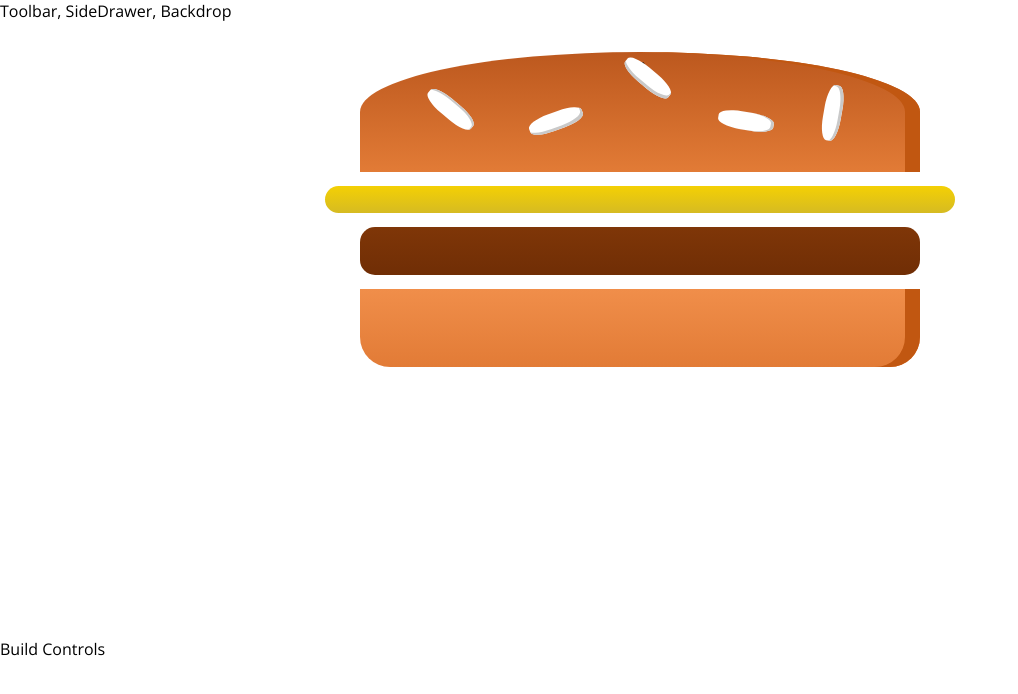
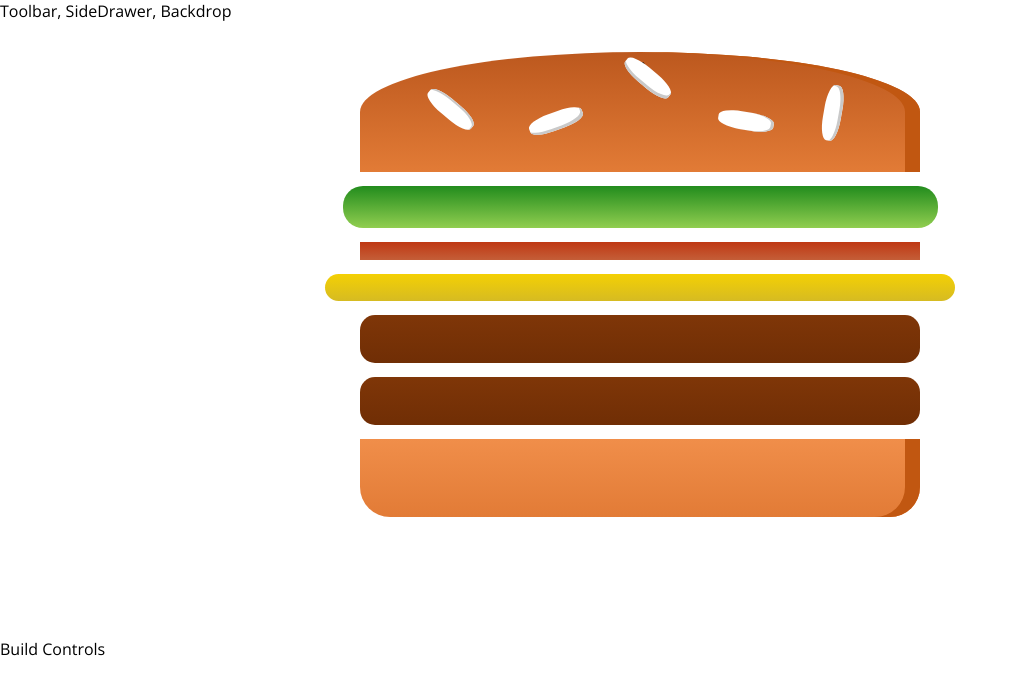
Before and after one commit to ashutoshbidaliya/Burger-app, a React app: page / in a window 1280 px wide. Shown: the top 694 px of the page, without its empty margins (0-1018 px from the left). Built offline with nearby package versions, Linux system fonts and the light colour scheme.

Commit message:
Adding  state to the project

```diff
--- a/src/components/Burger/Burger.js
+++ b/src/components/Burger/Burger.js
@@ -4,11 +4,18 @@
 import BurgerIngredient from './BurgerIngredient/BurgerIngredient';
 
 const burger = (props) => {
+    const transformedIngredients = Object.keys(props.ingredients)
+    .map(igKey => {
+        return[...Array(props.ingredients[igKey])].map((_, i) => {
+            return <BurgerIngredient key={igKey + i} type={igKey}/>;
+        });
+    });
+
+
     return (
         <div className={classes.Burger}>
             <BurgerIngredient type="bread-top"/>
-            <BurgerIngredient type="cheese"/>
-            <BurgerIngredient type="meat"/>
+            {transformedIngredients}
             <BurgerIngredient type="bread-bottom"/>
         </div>
     );
--- a/src/containers/BurgerBuilder/BurgerBuilder.js
+++ b/src/containers/BurgerBuilder/BurgerBuilder.js
@@ -4,10 +4,24 @@
 import Burger from '../../components/Burger/Burger';
 
 class BurgerBuilder extends Component {
+    // constructor(props) {
+    //     super(props);
+    //     this.state = { ... }
+    // }
+
+    state = {
+        ingredients: {
+            salad: 1,
+            bacon: 1,
+            cheese: 1,
+            meat: 2
+        }
+    }
+
     render () {
         return (
             <Auxiliary>
-                <Burger/>
+                <Burger ingredients={this.state.ingredients}/>
                  <div>Build Controls</div>
             </Auxiliary>
         )
```
